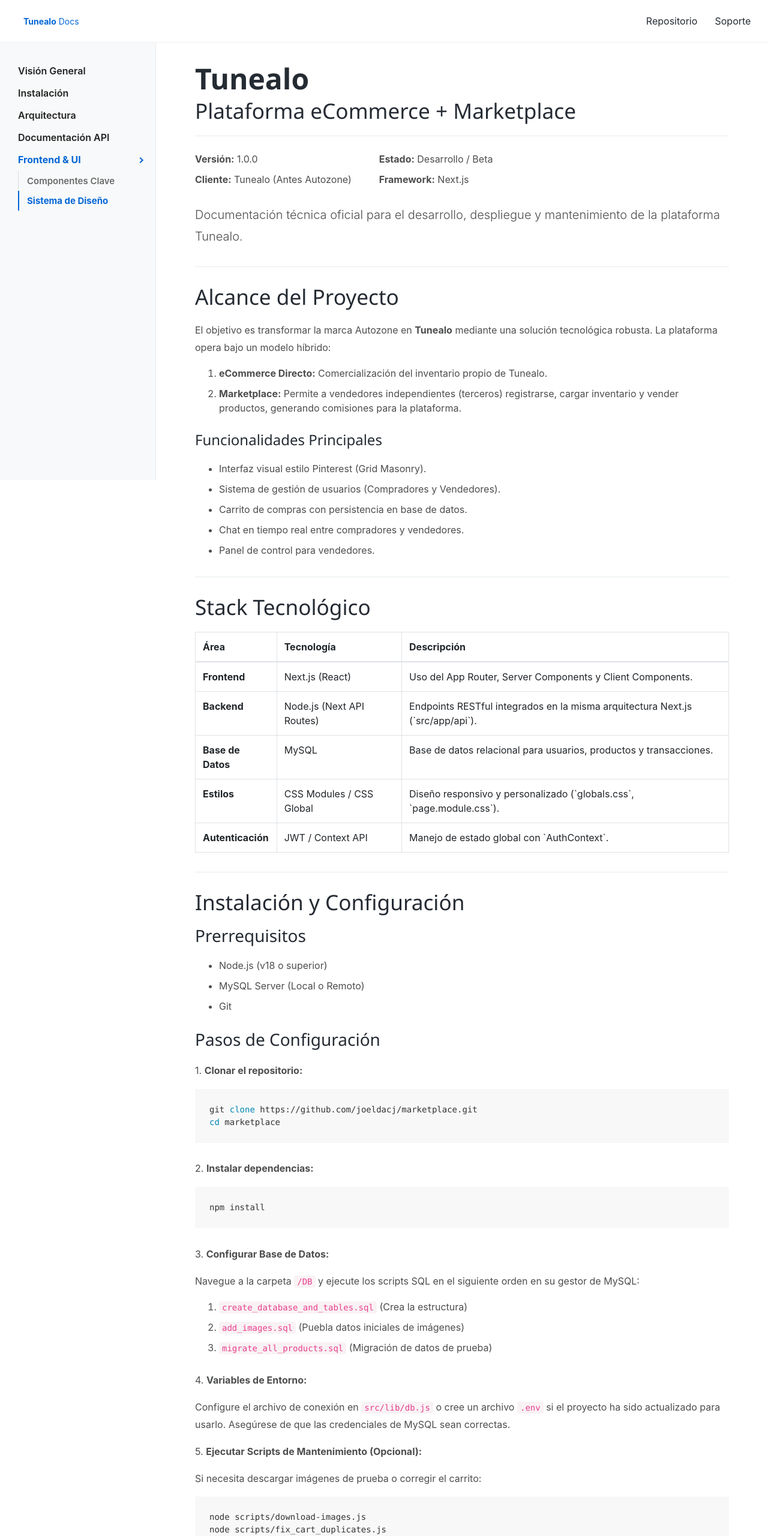
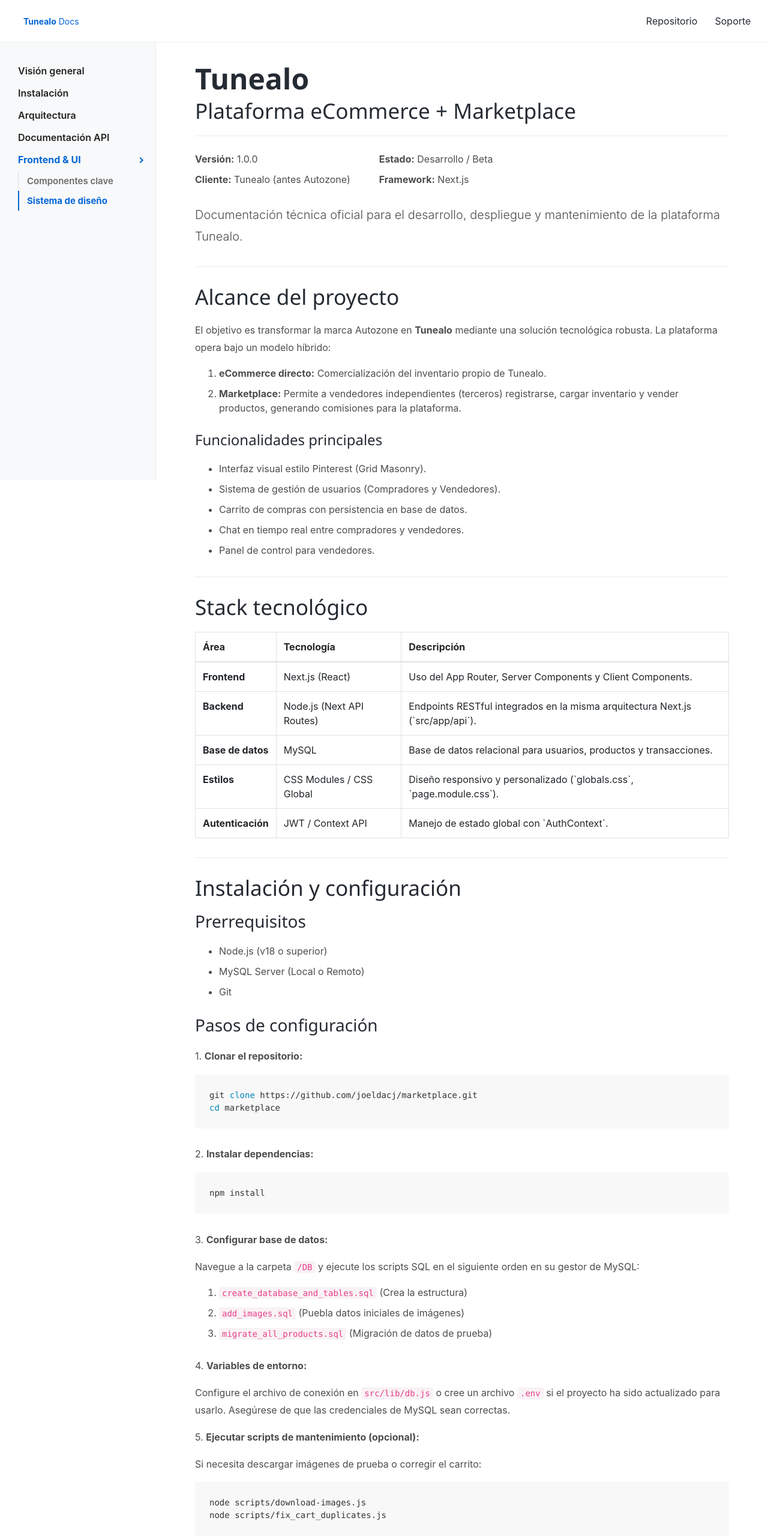
Before and after one commit to joeldacj/tunealo-docs.github.io, a plain HTML site: page index.html in a window 1280 px wide. Shown: the top 2560 px of the page at 60% size. Drawn offline with Linux system fonts and the light colour scheme.

Commit message:
Updating info

```diff
--- a/index.html
+++ b/index.html
@@ -5,7 +5,7 @@
 <meta http-equiv="X-UA-Compatible" content="IE=edge">
 <meta name="viewport" content="width=device-width, initial-scale=1, minimum-scale=1.0, shrink-to-fit=no">
 <link href="assets/images/favicon.png" rel="icon" />
-<title>Tunealo | Documentación Técnica</title>
+<title>Tunealo | Documentación técnica</title>
 <meta name="description" content="Documentación técnica del Marketplace de Autopartes Tunealo">
 <meta name="author" content="Tunealo Dev Team">
 
@@ -40,8 +40,8 @@
 
         <div id="header-nav" class="collapse navbar-collapse justify-content-end">
           <ul class="navbar-nav">
-            <li><a href="#">Repositorio</a></li>
-            <li><a href="#">Soporte</a></li>
+            <li><a href="https://github.com/camlo43/marketplace" target="_blank">Repositorio</a></li>
+            <li><a href="https://github.com/camlo43/marketplace/issues" target="_blank">Soporte</a></li>
           </ul>
         </div>
       </div>
@@ -51,35 +51,35 @@
 
     <div class="IDO-navigation bg-light">
       <ul class="nav flex-column ">
-        <li class="nav-item"><a class="nav-link active" href="#intro">Visión General</a>
+        <li class="nav-item"><a class="nav-link active" href="#intro">Visión general</a>
           <ul class="nav flex-column">
-            <li class="nav-item"><a class="nav-link" href="#project_scope">Alcance del Proyecto</a></li>
-            <li class="nav-item"><a class="nav-link" href="#tech_stack">Stack Tecnológico</a></li>
+            <li class="nav-item"><a class="nav-link" href="#project_scope">Alcance del proyecto</a></li>
+            <li class="nav-item"><a class="nav-link" href="#tech_stack">Stack tecnológico</a></li>
           </ul>
         </li>
         <li class="nav-item"><a class="nav-link" href="#installation">Instalación</a>
           <ul class="nav flex-column">
             <li class="nav-item"><a class="nav-link" href="#prerequisites">Prerrequisitos</a></li>
-            <li class="nav-item"><a class="nav-link" href="#setup_steps">Configuración Inicial</a></li>
+            <li class="nav-item"><a class="nav-link" href="#setup_steps">Configuración inicial</a></li>
           </ul>
         </li>
         <li class="nav-item"><a class="nav-link" href="#architecture">Arquitectura</a>
             <ul class="nav flex-column">
-            <li class="nav-item"><a class="nav-link" href="#folder_structure">Estructura de Archivos</a></li>
-            <li class="nav-item"><a class="nav-link" href="#database_schema">Base de Datos (MySQL)</a></li>
+            <li class="nav-item"><a class="nav-link" href="#folder_structure">Estructura de archivos</a></li>
+            <li class="nav-item"><a class="nav-link" href="#database_schema">Base de datos (MySQL)</a></li>
           </ul>
         </li>
         <li class="nav-item"><a class="nav-link" href="#api_docs">Documentación API</a>
           <ul class="nav flex-column">
-            <li class="nav-item"><a class="nav-link" href="#api_auth">Autenticación & Usuarios</a></li>
+            <li class="nav-item"><a class="nav-link" href="#api_auth">Autenticación & usuarios</a></li>
             <li class="nav-item"><a class="nav-link" href="#api_products">Productos</a></li>
-            <li class="nav-item"><a class="nav-link" href="#api_cart">Carrito & Ventas</a></li>
+            <li class="nav-item"><a class="nav-link" href="#api_cart">Carrito & ventas</a></li>
           </ul>
         </li>
         <li class="nav-item"><a class="nav-link" href="#frontend">Frontend & UI</a>
              <ul class="nav flex-column">
-            <li class="nav-item"><a class="nav-link" href="#components">Componentes Clave</a></li>
-            <li class="nav-item"><a class="nav-link" href="#design_system">Sistema de Diseño</a></li>
+            <li class="nav-item"><a class="nav-link" href="#components">Componentes clave</a></li>
+            <li class="nav-item"><a class="nav-link" href="#design_system">Sistema de diseño</a></li>
           </ul>
         </li>
       </ul>
@@ -96,7 +96,7 @@
             <div class="col-sm-6 col-lg-4">
                 <ul class="list-unstyled">
           <li><strong>Versión:</strong> 1.0.0</li>
-          <li><strong>Cliente:</strong> Tunealo (Antes Autozone)</li>
+          <li><strong>Cliente:</strong> Tunealo (antes Autozone)</li>
         </ul>
       </div>
       <div class="col-sm-6 col-lg-4">
@@ -112,13 +112,13 @@
         <hr class="divider">
 
         <section id="project_scope">
-          <h2>Alcance del Proyecto</h2>
+          <h2>Alcance del proyecto</h2>
           <p>El objetivo es transformar la marca Autozone en <strong>Tunealo</strong> mediante una solución tecnológica robusta. La plataforma opera bajo un modelo híbrido:</p>
           <ol>
-            <li><strong>eCommerce Directo:</strong> Comercialización del inventario propio de Tunealo.</li>
+            <li><strong>eCommerce directo:</strong> Comercialización del inventario propio de Tunealo.</li>
             <li><strong>Marketplace:</strong> Permite a vendedores independientes (terceros) registrarse, cargar inventario y vender productos, generando comisiones para la plataforma.</li>
           </ol>
-          <h4>Funcionalidades Principales</h4>
+          <h4>Funcionalidades principales</h4>
           <ul>
               <li>Interfaz visual estilo Pinterest (Grid Masonry).</li>
               <li>Sistema de gestión de usuarios (Compradores y Vendedores).</li>
@@ -131,7 +131,7 @@
         <hr class="divider">
 
         <section id="tech_stack">
-          <h2>Stack Tecnológico</h2>
+          <h2>Stack tecnológico</h2>
           <table class="table table-bordered">
             <thead>
               <tr>
@@ -152,7 +152,7 @@
                 <td>Endpoints RESTful integrados en la misma arquitectura Next.js (`src/app/api`).</td>
               </tr>
               <tr>
-                <td><strong>Base de Datos</strong></td>
+                <td><strong>Base de datos</strong></td>
                 <td>MySQL</td>
                 <td>Base de datos relacional para usuarios, productos y transacciones.</td>
               </tr>
@@ -173,7 +173,7 @@
         <hr class="divider">
 
         <section id="installation">
-          <h2>Instalación y Configuración</h2>
+          <h2>Instalación y configuración</h2>
 
           <h3 id="prerequisites" class="mt-4">Prerrequisitos</h3>
           <ul>
@@ -182,7 +182,7 @@
               <li>Git</li>
           </ul>
 
-          <h3 id="setup_steps" class="mt-4">Pasos de Configuración</h3>
+          <h3 id="setup_steps" class="mt-4">Pasos de configuración</h3>
 
           <p>1. <strong>Clonar el repositorio:</strong></p>
           <pre><code class="bash">git clone https://github.com/joeldacj/marketplace.git
@@ -191,7 +191,7 @@
           <p>2. <strong>Instalar dependencias:</strong></p>
           <pre><code class="bash">npm install</code></pre>
 
-          <p>3. <strong>Configurar Base de Datos:</strong></p>
+          <p>3. <strong>Configurar base de datos:</strong></p>
           <p>Navegue a la carpeta <code>/DB</code> y ejecute los scripts SQL en el siguiente orden en su gestor de MySQL:</p>
           <ol>
               <li><code>create_database_and_tables.sql</code> (Crea la estructura)</li>
@@ -199,15 +199,15 @@
               <li><code>migrate_all_products.sql</code> (Migración de datos de prueba)</li>
           </ol>
 
-          <p>4. <strong>Variables de Entorno:</strong></p>
+          <p>4. <strong>Variables de entorno:</strong></p>
           <p>Configure el archivo de conexión en <code>src/lib/db.js</code> o cree un archivo <code>.env</code> si el proyecto ha sido actualizado para usarlo. Asegúrese de que las credenciales de MySQL sean correctas.</p>
 
-          <p>5. <strong>Ejecutar Scripts de Mantenimiento (Opcional):</strong></p>
+          <p>5. <strong>Ejecutar scripts de mantenimiento (opcional):</strong></p>
           <p>Si necesita descargar imágenes de prueba o corregir el carrito:</p>
           <pre><code class="bash">node scripts/download-images.js
 node scripts/fix_cart_duplicates.js</code></pre>
 
-          <p>6. <strong>Iniciar el Servidor de Desarrollo:</strong></p>
+          <p>6. <strong>Iniciar el servidor de desarrollo:</strong></p>
           <pre><code class="bash">npm run dev</code></pre>
           <p>La aplicación estará disponible en <code>http://localhost:3000</code>.</p>
         </section>
@@ -215,7 +215,7 @@
         <hr class="divider">
 
         <section id="architecture">
-          <h2>Arquitectura del Sistema</h2>
+          <h2>Arquitectura del sistema</h2>
 
           <h3 id="folder_structure">Estructura de Archivos</h3>
           <p>El proyecto sigue la estructura estándar de Next.js App Router:</p>
@@ -236,7 +236,7 @@
 │   └── lib/                # Utilidades y conexión a BD
 └── package.json            # Dependencias y scripts npm</code></pre>
 
-          <h3 id="database_schema" class="mt-5">Esquema de Base de Datos</h3>
+          <h3 id="database_schema" class="mt-5">Esquema de base de datos</h3>
           <p>El sistema utiliza MySQL con las siguientes tablas principales (basado en <code>create_database_and_tables.sql</code>):</p>
 
           <div class="table-responsive">
@@ -328,7 +328,7 @@
              <tr>
                 <td><span class="badge badge-success">POST</span></td>
                 <td><code>/</code></td>
-                <td>Crea un nuevo producto (Solo vendedores).</td>
+                <td>Crea un nuevo producto (solo vendedores).</td>
             </tr>
             <tr>
                 <td><span class="badge badge-primary">GET</span></td>
@@ -337,10 +337,10 @@
             </tr>
           </table>
 
-          <h3 id="api_cart" class="mt-4">Carrito de Compras</h3>
+          <h3 id="api_cart" class="mt-4">Carrito de compras</h3>
           <div class="alert alert-info">Ruta Base: <code>/api/cart</code></div>
 
-           <pre><code class="javascript">// Ejemplo de Payload para POST /api/cart
+           <pre><code class="javascript">// Ejemplo de payload para POST /api/cart
 {
   "userId": 1,
   "productId": 105,
@@ -354,7 +354,7 @@
           <h2>Frontend & UI</h2>
           <p>El diseño se inspira en una interfaz tipo Pinterest, enfocada en la visualización rápida de productos.</p>
 
-          <h3 id="components">Componentes Clave</h3>
+          <h3 id="components">Componentes clave</h3>
 
           <div class="accordion" id="accordionComponents">
               <div class="card">
@@ -391,7 +391,7 @@
               </div>
           </div>
 
-          <h3 id="design_system" class="mt-5">Sistema de Diseño</h3>
+          <h3 id="design_system" class="mt-5">Sistema de diseño</h3>
           <p>Se utilizan estilos globales en <code>src/app/globals.css</code>. La paleta de colores busca modernizar la marca, alejándose de los colores tradicionales de Autozone para adoptar la identidad de Tunealo.</p>
           <ul>
               <li><strong>Grid:</strong> Diseño responsivo con CSS Grid y Flexbox.</li>
@@ -403,7 +403,7 @@
         <hr class="divider">
 
         <section id="IDO_support">
-          <h2>Soporte y Contribución</h2>
+          <h2>Soporte y contribución</h2>
           <p>Este proyecto fue desarrollado como reto para la Universidad de la Costa (CUC).</p>
           <p>Para reportar bugs o solicitar nuevas características, por favor crear un Issue en el repositorio del proyecto.</p>
         </section>
@@ -417,7 +417,7 @@
       <ul class="social-icons social-icons-lg social-icons-muted justify-content-center mb-3">
         <li><a data-toggle="tooltip" href="#" target="_blank" title="GitHub"><i class="fab fa-github"></i></a></li>
       </ul>
-      <p class="text-center">Copyright &copy; 2024 <a href="#">Tunealo</a>. Todos los derechos reservados.</p>
+      <p class="text-center">Copyright &copy; 2025 <a href="#">Tunealo</a>. Todos los derechos reservados.</p>
       <p class="text-2 text-center mb-0">Desarrollado para la <a class="btn-link" target="_blank" href="#">Universidad de la Costa</a>.</p>
     </div>
   </footer>
```
Also changed, not shown: 1 other file.
